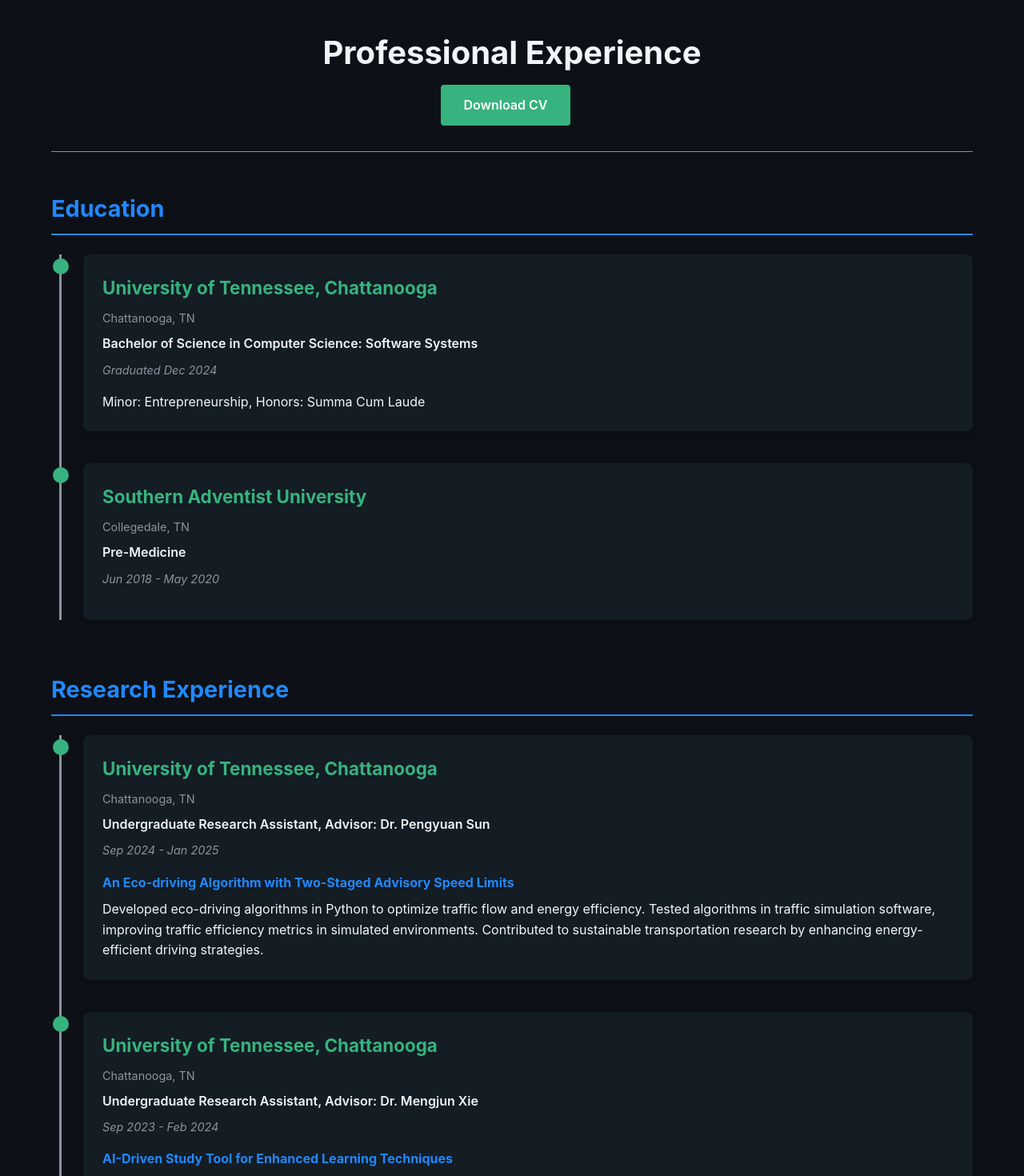
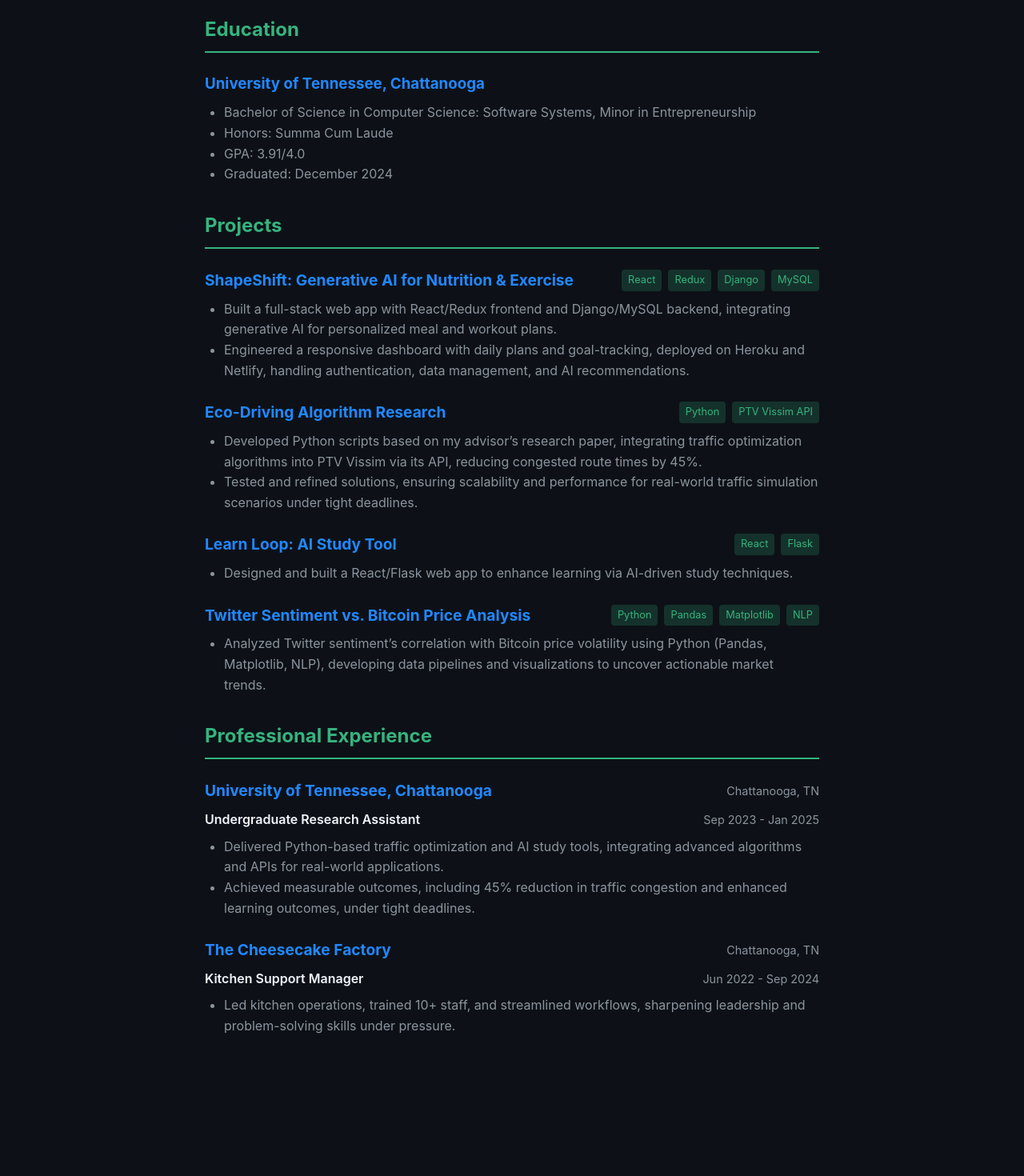
Before and after one commit to cstlford/cford, a React (Vite) app: page /experience in a window 1280 px wide. Shown: the part 100-1570 px from the top of the page at 80% size. After the commit the page ends 1460 px from the top, so only its background shows below. Built offline with nearby package versions, Linux system fonts and the light colour scheme.

Commit message:
adjusted experience section content/styles

```diff
--- a/src/pages/Experience/Experience.module.css
+++ b/src/pages/Experience/Experience.module.css
@@ -1,182 +1,117 @@
 .experienceContainer {
-  padding: 3rem 0;
-  width: 90%;
-  max-width: 1200px;
+  max-width: 800px;
   margin: 0 auto;
+  padding: 2rem 1rem;
 }
 
-.header {
-  margin-bottom: 3rem;
-  padding-bottom: 2rem;
-  border-bottom: 1px solid var(--text-secondary);
-  display: flex;
-  flex-direction: column;
-  align-items: center;
+.sectionTitle {
+  color: var(--accent-primary);
+  border-bottom: 2px solid var(--accent-primary);
+  padding-bottom: 0.5rem;
+  margin-bottom: 1.5rem;
+  font-size: 1.5rem;
 }
 
-.header h1 {
-  font-size: 2.5rem;
-  margin-bottom: 0.5rem;
-  color: var(--text-primary);
+/* Education Styles */
+.educationSection {
+  margin-bottom: 2rem;
 }
 
-.section {
-  margin-bottom: 4rem;
+.institutionName {
+  color: var(--accent-secondary);
+  margin-bottom: 0.5rem;
 }
 
-.section h2 {
-  font-size: 1.8rem;
-  margin-bottom: 1.5rem;
-  padding-bottom: 0.5rem;
-  border-bottom: 2px solid var(--accent-secondary);
-  color: var(--accent-secondary);
+.educationDetails {
+  list-style-type: disc;
+  padding-left: 1.5rem;
+  color: var(--text-secondary);
 }
 
-.timeline {
-  position: relative;
+/* Experience Styles */
+.experienceSection {
+  margin-bottom: 2rem;
 }
 
-.timeline::before {
-  content: "";
-  position: absolute;
-  width: 3px;
-  background-color: var(--text-secondary);
-  top: 0;
-  bottom: 0;
-  left: 0;
-  margin-left: 10px;
+.experienceItem {
+  margin-bottom: 1.5rem;
 }
 
-.timelineItem {
-  padding-left: 40px;
-  position: relative;
-  margin-bottom: 2.5rem;
+.experienceHeader {
+  display: flex;
+  justify-content: space-between;
+  align-items: center;
+  margin-bottom: 0.5rem;
 }
 
-.timelineItem::before {
-  content: "";
-  position: absolute;
-  width: 20px;
-  height: 20px;
-  border-radius: 50%;
-  background-color: var(--accent-primary);
-  left: 2px;
-  top: 5px;
-}
-
-.timelineContent {
-  background-color: var(--bg-secondary);
-  padding: 1.5rem;
-  border-radius: 8px;
-  box-shadow: 0 4px 8px rgba(0, 0, 0, 0.2);
-  transition: transform 0.3s ease;
-}
-
-.timelineContent:hover {
-  transform: translateY(-5px);
-  box-shadow: 0 6px 12px rgba(0, 0, 0, 0.3);
-}
-
-.timelineContent h3 {
-  font-size: 1.4rem;
-  margin-bottom: 0.5rem;
-  color: var(--accent-primary);
+.companyName {
+  color: var(--accent-secondary);
+  font-size: 1.2rem;
 }
 
 .location {
+  color: var(--text-secondary);
   font-size: 0.9rem;
-  color: var(--text-secondary);
+}
+
+.positionDetails {
+  display: flex;
+  justify-content: space-between;
+  align-items: center;
   margin-bottom: 0.5rem;
 }
 
 .position {
   font-weight: 600;
+}
+
+.duration {
+  color: var(--text-secondary);
+  font-size: 0.9rem;
+}
+
+.experienceDescription {
+  list-style-type: disc;
+  padding-left: 1.5rem;
+  color: var(--text-secondary);
+}
+
+/* Projects Styles */
+.projectsSection {
+  margin-bottom: 2rem;
+}
+
+.projectItem {
+  margin-bottom: 1.5rem;
+}
+
+.projectHeader {
+  display: flex;
+  justify-content: space-between;
+  align-items: center;
   margin-bottom: 0.5rem;
 }
 
-.duration {
-  font-size: 0.9rem;
-  font-style: italic;
-  color: var(--text-secondary);
-  margin-bottom: 1rem;
+.projectTitle {
+  color: var(--accent-secondary);
+  font-size: 1.2rem;
 }
 
-.project {
-  margin-bottom: 0.5rem;
-  color: var(--accent-secondary);
+.technologies {
+  display: flex;
+  gap: 0.5rem;
 }
 
-.description {
-  line-height: 1.6;
+.techTag {
+  background-color: rgba(54, 179, 126, 0.2);
+  color: var(--accent-primary);
+  padding: 0.2rem 0.5rem;
+  border-radius: 4px;
+  font-size: 0.8rem;
 }
 
-.cvSection {
-  text-align: center;
-  margin: 4rem 0 2rem;
-  padding: 2rem;
-  background-color: var(--bg-secondary);
-  border-radius: 8px;
-}
-
-.cvWrapper {
-  max-width: 600px;
-  margin: 0 auto;
-}
-
-.cvWrapper h2 {
-  color: var(--accent-primary);
-  margin-bottom: 1rem;
-}
-
-.cvWrapper p {
-  margin-bottom: 1.5rem;
+.projectDescription {
+  list-style-type: disc;
+  padding-left: 1.5rem;
   color: var(--text-secondary);
 }
-
-/* Media queries for responsive design */
-@media (max-width: 768px) {
-  .header h1 {
-    font-size: 2rem;
-  }
-
-  .section h2 {
-    font-size: 1.5rem;
-  }
-
-  .timelineContent h3 {
-    font-size: 1.2rem;
-  }
-
-  .timeline::before {
-    left: 0;
-    margin-left: 8px;
-  }
-
-  .timelineItem {
-    padding-left: 30px;
-  }
-
-  .timelineItem::before {
-    width: 16px;
-    height: 16px;
-    left: 0;
-  }
-}
-
-@media (max-width: 480px) {
-  .experienceContainer {
-    width: 95%;
-  }
-
-  .timeline::before {
-    display: none;
-  }
-
-  .timelineItem {
-    padding-left: 0;
-  }
-
-  .timelineItem::before {
-    display: none;
-  }
-}
--- a/src/pages/Experience/index.tsx
+++ b/src/pages/Experience/index.tsx
@@ -2,163 +2,134 @@
 import cvFile from "../../assets/cford_cv.pdf";
 
 const Experience = () => {
-  const workExperience = [
+  const experience = [
+    {
+      company: "University of Tennessee, Chattanooga",
+      location: "Chattanooga, TN",
+      position: "Undergraduate Research Assistant",
+      duration: "Sep 2023 - Jan 2025",
+      description: [
+        "Delivered Python-based traffic optimization and AI study tools, integrating advanced algorithms and APIs for real-world applications.",
+        "Achieved measurable outcomes, including 45% reduction in traffic congestion and enhanced learning outcomes, under tight deadlines.",
+      ],
+    },
     {
       company: "The Cheesecake Factory",
       location: "Chattanooga, TN",
-      position: "Kitchen Support Manager | Line Cook",
+      position: "Kitchen Support Manager",
       duration: "Jun 2022 - Sep 2024",
-      description:
-        "Managed daily kitchen operations, ensuring workflow efficiency and maintaining high food quality standards. Prepared high-quality dishes as a Sauté Cook and trained new kitchen staff.",
-    },
-    {
-      company: "FedEx Ground",
-      location: "Ooltewah, TN",
-      position: "Delivery Driver",
-      duration: "Sep 2021 - Jun 2022",
-      description:
-        "Optimized delivery routes for efficiency and ensured timely, accurate package deliveries.",
-    },
-    {
-      company: "Redwood Personal Training",
-      location: "Eugene, OR",
-      position: "Personal Trainer",
-      duration: "Feb 2021 - Aug 2021",
-      description:
-        "Managed 38 active clients, creating customized fitness plans and educating them on fitness principles.",
-    },
-    {
-      company: "9Round Fitness",
-      location: "Bend, OR",
-      position: "Kickboxing Instructor",
-      duration: "May 2020 - Dec 2020",
-      description:
-        "Led small-group kickboxing classes and supported membership and gear sales.",
-    },
-    {
-      company: "McKee Library",
-      location: "Collegedale, TN",
-      position: "Periodicals Desk Associate",
-      duration: "Apr 2018 - Dec 2019",
-      description:
-        "Managed periodical displays, digitized archival materials, and handled phone inquiries.",
-    },
-  ];
-
-  const research = [
-    {
-      institution: "University of Tennessee, Chattanooga",
-      location: "Chattanooga, TN",
-      position: "Undergraduate Research Assistant",
-      advisor: "Dr. Pengyuan Sun",
-      duration: "Sep 2024 - Jan 2025",
-      project: "An Eco-driving Algorithm with Two-Staged Advisory Speed Limits",
-      description:
-        "Developed eco-driving algorithms in Python to optimize traffic flow and energy efficiency. Tested algorithms in traffic simulation software, improving traffic efficiency metrics in simulated environments. Contributed to sustainable transportation research by enhancing energy-efficient driving strategies.",
-    },
-    {
-      institution: "University of Tennessee, Chattanooga",
-      location: "Chattanooga, TN",
-      position: "Undergraduate Research Assistant",
-      advisor: "Dr. Mengjun Xie",
-      duration: "Sep 2023 - Feb 2024",
-      project: "AI-Driven Study Tool for Enhanced Learning Techniques",
-      description:
-        "Researched effective study techniques to inform the design of an AI-driven study tool. Designed wireframes and system architecture for a web application aimed at improving learning outcomes. Built the application using React (frontend) and Flask (backend).",
+      description: [
+        "Led kitchen operations, trained 10+ staff, and streamlined workflows, sharpening leadership and problem-solving skills under pressure.",
+      ],
     },
   ];
 
   const education = [
     {
       institution: "University of Tennessee, Chattanooga",
-      location: "Chattanooga, TN",
-      degree: "Bachelor of Science in Computer Science: Software Systems",
-      graduation: "Graduated Dec 2024",
-      details: "Minor: Entrepreneurship, Honors: Summa Cum Laude",
-    },
-    {
-      institution: "Southern Adventist University",
-      location: "Collegedale, TN",
-      degree: "Pre-Medicine",
-      duration: "Jun 2018 - May 2020",
+      details: [
+        "Bachelor of Science in Computer Science: Software Systems, Minor in Entrepreneurship",
+        "Honors: Summa Cum Laude",
+        "GPA: 3.91/4.0",
+        "Graduated: December 2024",
+      ],
     },
   ];
 
+  const projects = [
+    {
+      title: "ShapeShift: Generative AI for Nutrition & Exercise",
+      technologies: ["React", "Redux", "Django", "MySQL"],
+      description: [
+        "Built a full-stack web app with React/Redux frontend and Django/MySQL backend, integrating generative AI for personalized meal and workout plans.",
+        "Engineered a responsive dashboard with daily plans and goal-tracking, deployed on Heroku and Netlify, handling authentication, data management, and AI recommendations.",
+      ],
+    },
+
+    {
+      title: "Eco-Driving Algorithm Research",
+      technologies: ["Python", "PTV Vissim API"],
+      description: [
+        "Developed Python scripts based on my advisor’s research paper, integrating traffic optimization algorithms into PTV Vissim via its API, reducing congested route times by 45%.",
+        "Tested and refined solutions, ensuring scalability and performance for real-world traffic simulation scenarios under tight deadlines.",
+      ],
+    },
+    {
+      title: "Learn Loop: AI Study Tool",
+      technologies: ["React", "Flask"],
+      description: [
+        "Designed and built a React/Flask web app to enhance learning via AI-driven study techniques.",
+      ],
+    },
+    {
+      title: "Twitter Sentiment vs. Bitcoin Price Analysis",
+      technologies: ["Python", " Pandas", "Matplotlib", "NLP"],
+      description: [
+        "Analyzed Twitter sentiment’s correlation with Bitcoin price volatility using Python (Pandas, Matplotlib, NLP), developing data pipelines and visualizations to uncover actionable market trends.",
+      ],
+    },
+  ];
   return (
     <div className={styles.experienceContainer}>
-      <section className={styles.header}>
-        <h1>Professional Experience</h1>
-        <a href={cvFile} download="Castle_Ford_CV.pdf" className="btn">
-          Download CV
-        </a>
+      {/* Education Section */}
+      <section className={styles.educationSection}>
+        <h2 className={styles.sectionTitle}>Education</h2>
+        {education.map((edu, index) => (
+          <div key={index} className={styles.educationItem}>
+            <h3 className={styles.institutionName}>{edu.institution}</h3>
+            <ul className={styles.educationDetails}>
+              {edu.details.map((detail, detailIndex) => (
+                <li key={detailIndex}>{detail}</li>
+              ))}
+            </ul>
+          </div>
+        ))}
       </section>
 
-      <section className={styles.section}>
-        <h2>Education</h2>
-        <div className={styles.timeline}>
-          {education.map((edu, index) => (
-            <div key={index} className={styles.timelineItem}>
-              <div className={styles.timelineContent}>
-                <h3>{edu.institution}</h3>
-                <p className={styles.location}>{edu.location}</p>
-                <p className={styles.position}>{edu.degree}</p>
-                <p className={styles.duration}>
-                  {edu.graduation || edu.duration}
-                </p>
-                {edu.details && <p className={styles.details}>{edu.details}</p>}
+      {/* Projects Section */}
+      <section className={styles.projectsSection}>
+        <h2 className={styles.sectionTitle}>Projects</h2>
+        {projects.map((project, index) => (
+          <div key={index} className={styles.projectItem}>
+            <div className={styles.projectHeader}>
+              <h3 className={styles.projectTitle}>{project.title}</h3>
+              <div className={styles.technologies}>
+                {project.technologies.map((tech, techIndex) => (
+                  <span key={techIndex} className={styles.techTag}>
+                    {tech}
+                  </span>
+                ))}
               </div>
             </div>
-          ))}
-        </div>
+            <ul className={styles.projectDescription}>
+              {project.description.map((desc, descIndex) => (
+                <li key={descIndex}>{desc}</li>
+              ))}
+            </ul>
+          </div>
+        ))}
       </section>
 
-      <section className={styles.section}>
-        <h2>Research Experience</h2>
-        <div className={styles.timeline}>
-          {research.map((exp, index) => (
-            <div key={index} className={styles.timelineItem}>
-              <div className={styles.timelineContent}>
-                <h3>{exp.institution}</h3>
-                <p className={styles.location}>{exp.location}</p>
-                <p className={styles.position}>
-                  {exp.position}, Advisor: {exp.advisor}
-                </p>
-                <p className={styles.duration}>{exp.duration}</p>
-                <p className={styles.project}>
-                  <strong>{exp.project}</strong>
-                </p>
-                <p className={styles.description}>{exp.description}</p>
-              </div>
+      {/* Professional Experience Section */}
+      <section className={styles.experienceSection}>
+        <h2 className={styles.sectionTitle}>Professional Experience</h2>
+        {experience.map((exp, index) => (
+          <div key={index} className={styles.experienceItem}>
+            <div className={styles.experienceHeader}>
+              <h3 className={styles.companyName}>{exp.company}</h3>
+              <span className={styles.location}>{exp.location}</span>
             </div>
-          ))}
-        </div>
-      </section>
-
-      <section className={styles.section}>
-        <h2>Work Experience</h2>
-        <div className={styles.timeline}>
-          {workExperience.map((job, index) => (
-            <div key={index} className={styles.timelineItem}>
-              <div className={styles.timelineContent}>
-                <h3>{job.company}</h3>
-                <p className={styles.location}>{job.location}</p>
-                <p className={styles.position}>{job.position}</p>
-                <p className={styles.duration}>{job.duration}</p>
-                <p className={styles.description}>{job.description}</p>
-              </div>
+            <div className={styles.positionDetails}>
+              <h4 className={styles.position}>{exp.position}</h4>
+              <span className={styles.duration}>{exp.duration}</span>
             </div>
-          ))}
-        </div>
-      </section>
-
-      <section className={styles.cvSection}>
-        <div className={styles.cvWrapper}>
-          <h2>Full Curriculum Vitae</h2>
-          <p>Want to learn more about my qualifications and experience?</p>
-          <a href={cvFile} download="Castle_Ford_CV.pdf" className="btn">
-            Download CV
-          </a>
-        </div>
+            <ul className={styles.experienceDescription}>
+              {exp.description.map((desc, descIndex) => (
+                <li key={descIndex}>{desc}</li>
+              ))}
+            </ul>
+          </div>
+        ))}
       </section>
     </div>
   );
```
Also changed, not shown: 1 other file (tests, documents, lock files or other folders).
